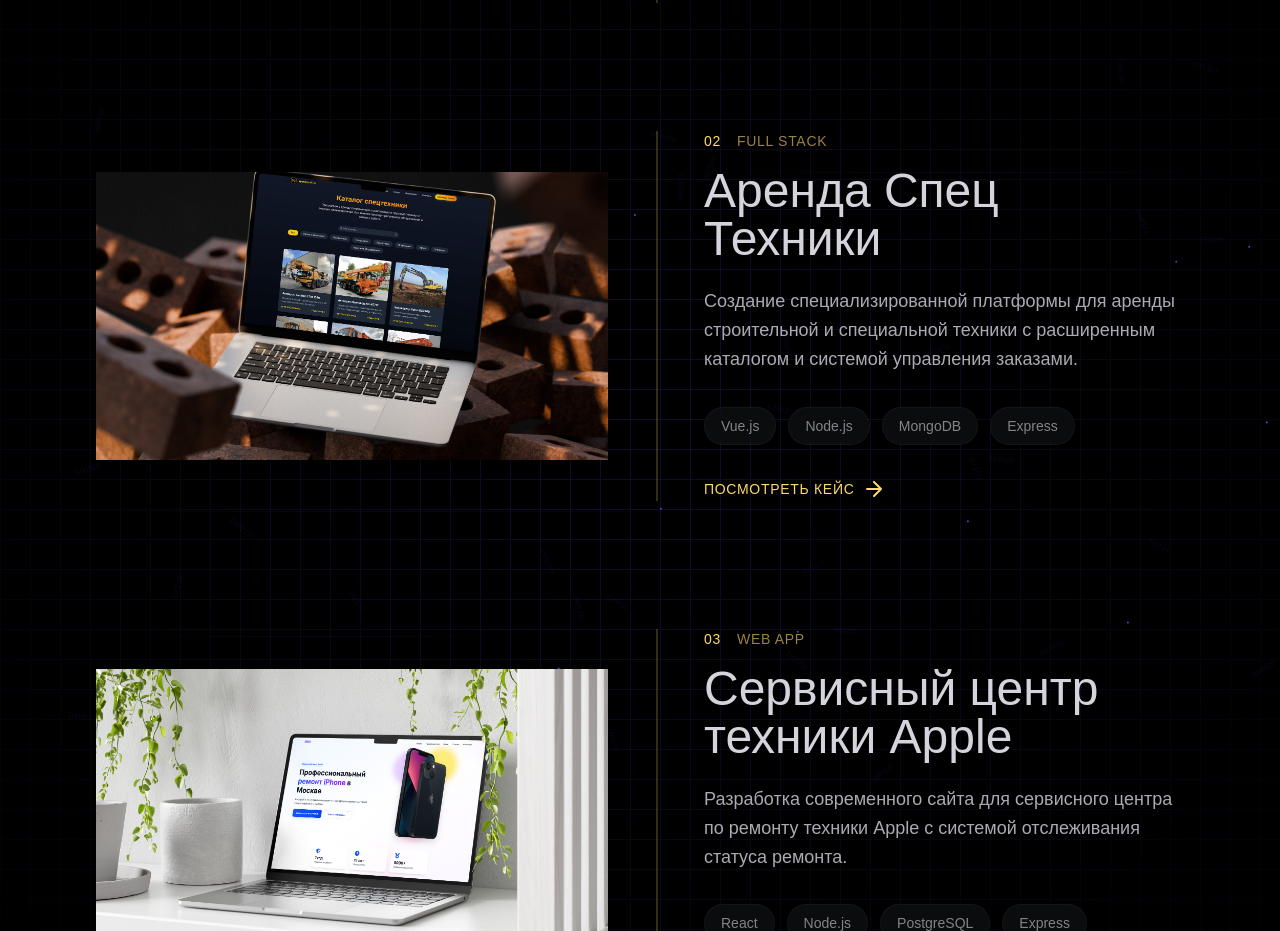
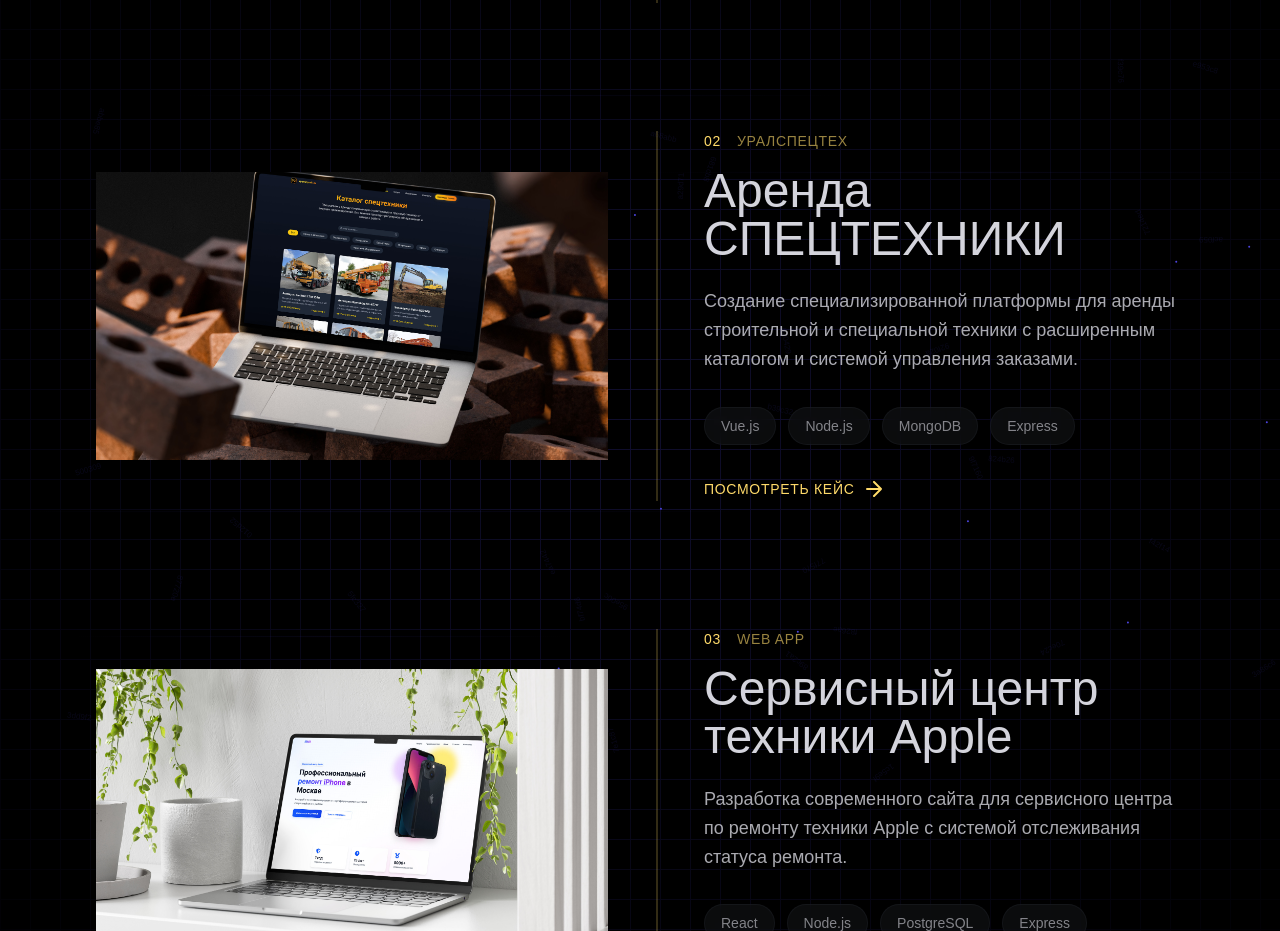
Before and after one commit to burkovmu/web5, a Next.js app: page / in a window 1280 px wide. Shown: the part 3800-4731 px from the top of the page. Built offline with nearby package versions, Linux system fonts and the light colour scheme; a web font is replaced by a local one.

Commit message:
Удалена страница проектов

```diff
--- a/src/app/projects/[id]/page.tsx
+++ b/src/app/projects/[id]/page.tsx
@@ -62,9 +62,9 @@
     projectNotFound: "Проект не найден"
   },
   'project2': {
-    title: 'Аренда Спец Техники',
+    title: 'Аренда СПЕЦТЕХНИКИ',
     description: 'Создание специализированной платформы для аренды строительной и специальной техники с расширенным каталогом и системой управления заказами.',
-    url: 'https://spec-tech.rent',
+    url: 'https://specteh.vercel.app/',
     fullDescription: `Платформа для аренды специальной техники разработана с учетом специфики строительной отрасли.
     Сайт предоставляет удобный интерфейс для выбора и аренды различных типов спецтехники, включая экскаваторы, бульдозеры и краны.
 
--- a/src/components/ProjectsSection.tsx
+++ b/src/components/ProjectsSection.tsx
@@ -20,10 +20,10 @@
   },
   {
     id: 'project2',
-    title: 'Аренда Спец Техники',
+    title: 'Аренда СПЕЦТЕХНИКИ',
     description: 'Создание специализированной платформы для аренды строительной и специальной техники с расширенным каталогом и системой управления заказами.',
     image: '/project2.jpg',
-    category: 'Full Stack',
+    category: 'УРАЛСПЕЦТЕХ',
     technologies: ['Vue.js', 'Node.js', 'MongoDB', 'Express'],
     link: '/projects/project2'
   },
```
